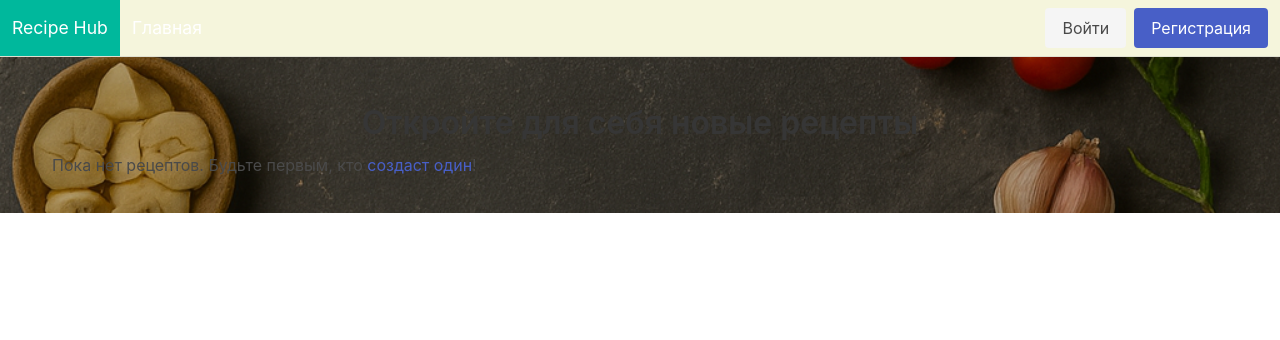
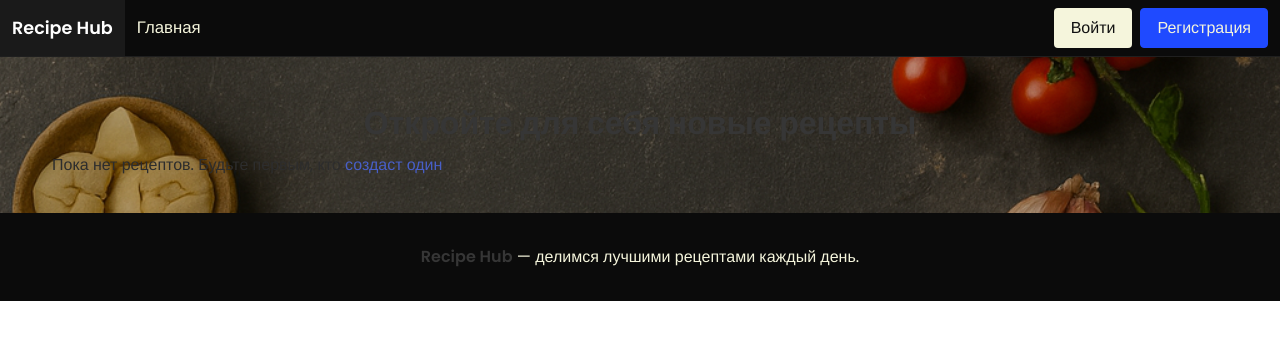
Before and after one commit to Jun3-Alex/django-recipes-app, a Django app: page / in a window 1280 px wide. Shown: the top 340 px of the page. Run offline with Django 4.2, Linux system fonts and the light colour scheme; data that the repository does not hold is empty.

Commit message:
update navbar styles

```diff
--- a/app/config/settings.py
+++ b/app/config/settings.py
@@ -28,6 +28,7 @@
 
 MIDDLEWARE = [
     "django.middleware.security.SecurityMiddleware",
+    "whitenoise.middleware.WhiteNoiseMiddleware",
     "django.contrib.sessions.middleware.SessionMiddleware",
     "django.middleware.common.CommonMiddleware",
     "django.middleware.csrf.CsrfViewMiddleware",
@@ -113,6 +114,7 @@
 STATIC_URL = "/static/"
 STATIC_ROOT = BASE_DIR / "staticfiles"
 STATICFILES_DIRS = [BASE_DIR / "static"]
+STATICFILES_STORAGE = "whitenoise.storage.CompressedManifestStaticFilesStorage"
 
 MEDIA_URL = "/media/"
 MEDIA_ROOT = BASE_DIR / "media"
--- a/app/recipes/static/css/custom.css
+++ b/app/recipes/static/css/custom.css
@@ -1,25 +1,90 @@
 /* Custom CSS */
+
+@import url('https://fonts.googleapis.com/css2?family=Poppins:wght@400;600&display=swap');
 
 /* Background image for all pages - replace with your own image */
 body {
     background-color: #f5f5f5; /* A fallback color */
+    font-family: 'Poppins', 'Helvetica Neue', Arial, sans-serif;
+    color: #2d2d2d;
 }
 
-/* More harmonious header color */
+/* Sleek dark header */
 .navbar.is-primary {
-    background-color: #f5f5dc; /* A warm, neutral beige color */
-    border-bottom: 1px solid #e0e0d1;
+    background-color: #0b0b0b;
+    border-bottom: 1px solid #1f1f1f;
 }
 
-.navbar.is-primary .navbar-item,
-.navbar.is-primary .navbar-item a:not(.button) {
-    color: #363636;
-    font-size: 1.1rem;
+.navbar.is-primary .navbar-brand {
+    background-color: #f5f5dc !important;
 }
 
-.navbar.is-primary .navbar-item a:not(.button):hover {
-    background-color: #e5e5e5;
-    color: #363636;
+.navbar.is-primary .navbar-brand:focus,
+.navbar.is-primary .navbar-brand:hover {
+    background-color: #e8dfc7 !important;
+}
+
+.navbar.is-primary .navbar-brand,
+.navbar.is-primary .navbar-brand > .navbar-item {
+    background-color: transparent !important;
+    color: #f5f5dc;
+    font-size: 1.1rem;
+    font-weight: 600;
+}
+
+.navbar.is-primary .navbar-brand > .navbar-item:focus,
+.navbar.is-primary .navbar-brand > .navbar-item:hover {
+    color: #ffffff;
+    background-color: #1a1a1a !important;
+}
+
+.navbar.is-primary .navbar-menu .navbar-item,
+.navbar.is-primary .navbar-menu .navbar-item a:not(.button),
+.navbar.is-primary .navbar-menu .navbar-link {
+    color: #f5f5dc;
+    background-color: transparent;
+    font-size: 1.05rem;
+}
+
+.navbar.is-primary .navbar-menu .navbar-item:focus,
+.navbar.is-primary .navbar-menu .navbar-item:hover,
+.navbar.is-primary .navbar-menu .navbar-item a:not(.button):focus,
+.navbar.is-primary .navbar-menu .navbar-item a:not(.button):hover,
+.navbar.is-primary .navbar-menu .navbar-link:focus,
+.navbar.is-primary .navbar-menu .navbar-link:hover {
+    color: #ffffff;
+    background-color: #1a1a1a;
+}
+
+.navbar.is-primary .buttons .button.is-light {
+    background-color: #f5f5dc;
+    color: #111111;
+    border-color: transparent;
+}
+
+.navbar.is-primary .buttons .button.is-light:focus,
+.navbar.is-primary .buttons .button.is-light:hover {
+    background-color: #e6dfc7;
+    color: #000000;
+}
+
+.navbar.is-primary .buttons .button.is-link {
+    background-color: #1f4aff;
+    border-color: #1f4aff;
+    color: #f5f5dc;
+}
+
+.navbar.is-primary .buttons .button.is-link:focus,
+.navbar.is-primary .buttons .button.is-link:hover {
+    background-color: #1638bf;
+    border-color: #1638bf;
+    color: #ffffff;
+}
+
+h1.title,
+h2.subtitle,
+.card .title.is-4 {
+    font-family: 'Poppins', 'Helvetica Neue', Arial, sans-serif;
 }
 
 
@@ -66,3 +131,21 @@
 .section {
     background-color: transparent;
 }
+
+
+/* Dark footer styling */
+.footer {
+    background-color: #0b0b0b;
+    color: #f5f5dc;
+    padding: 2rem 1.5rem;
+}
+
+.footer a {
+    color: #f5f5dc;
+    font-weight: 600;
+}
+
+.footer a:hover,
+.footer a:focus {
+    color: #ffffff;
+}
--- a/app/recipes/templates/recipes/base.html
+++ b/app/recipes/templates/recipes/base.html
@@ -52,5 +52,10 @@
         {% block content %}{% endblock %}
     </div>
 </section>
+<footer class="footer">
+    <div class="content has-text-centered">
+        <p><strong>Recipe Hub</strong> — делимся лучшими рецептами каждый день.</p>
+    </div>
+</footer>
 </body>
 </html>
--- a/requirements.txt
+++ b/requirements.txt
@@ -3,3 +3,4 @@
 gunicorn==21.2.0
 psycopg2-binary==2.9.9
 dj-database-url==2.1.0
+whitenoise==6.6.0
```
Also changed, not shown: 1 other file.
